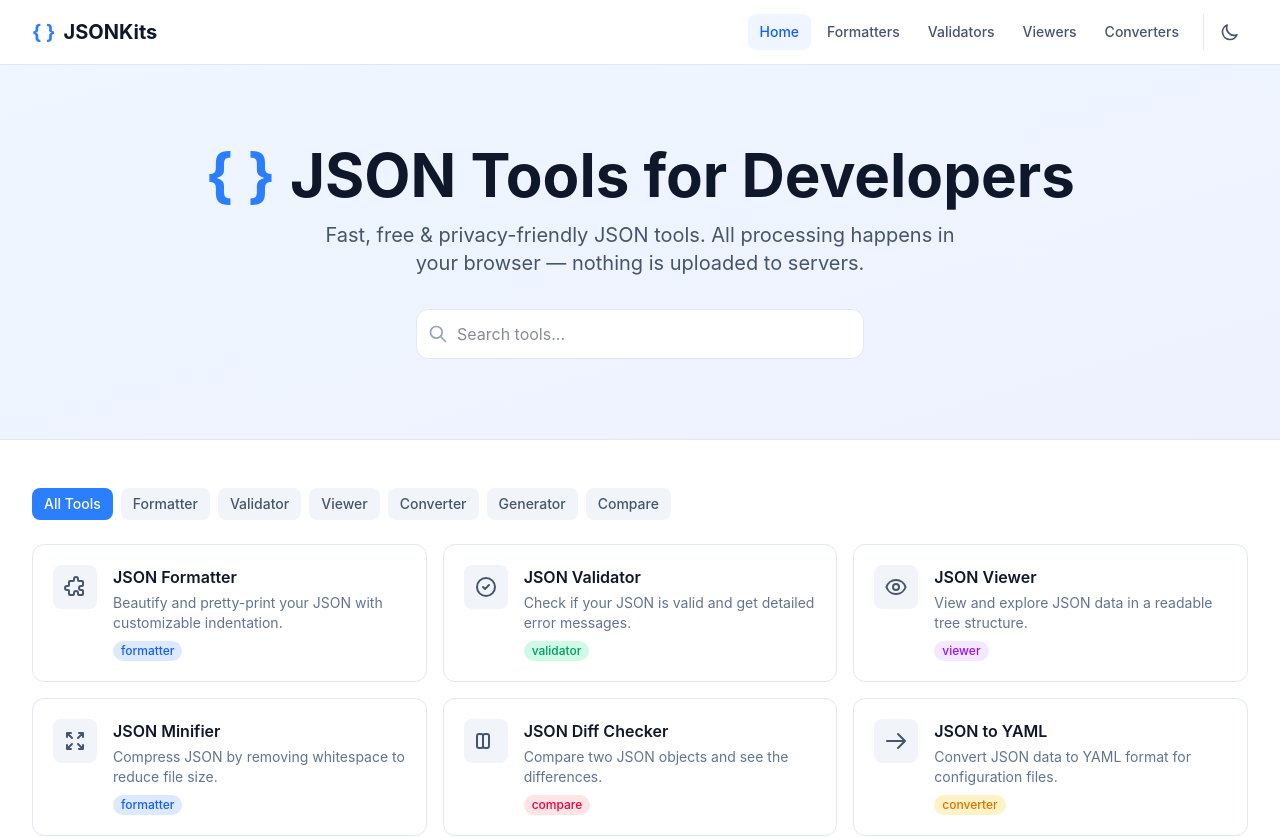
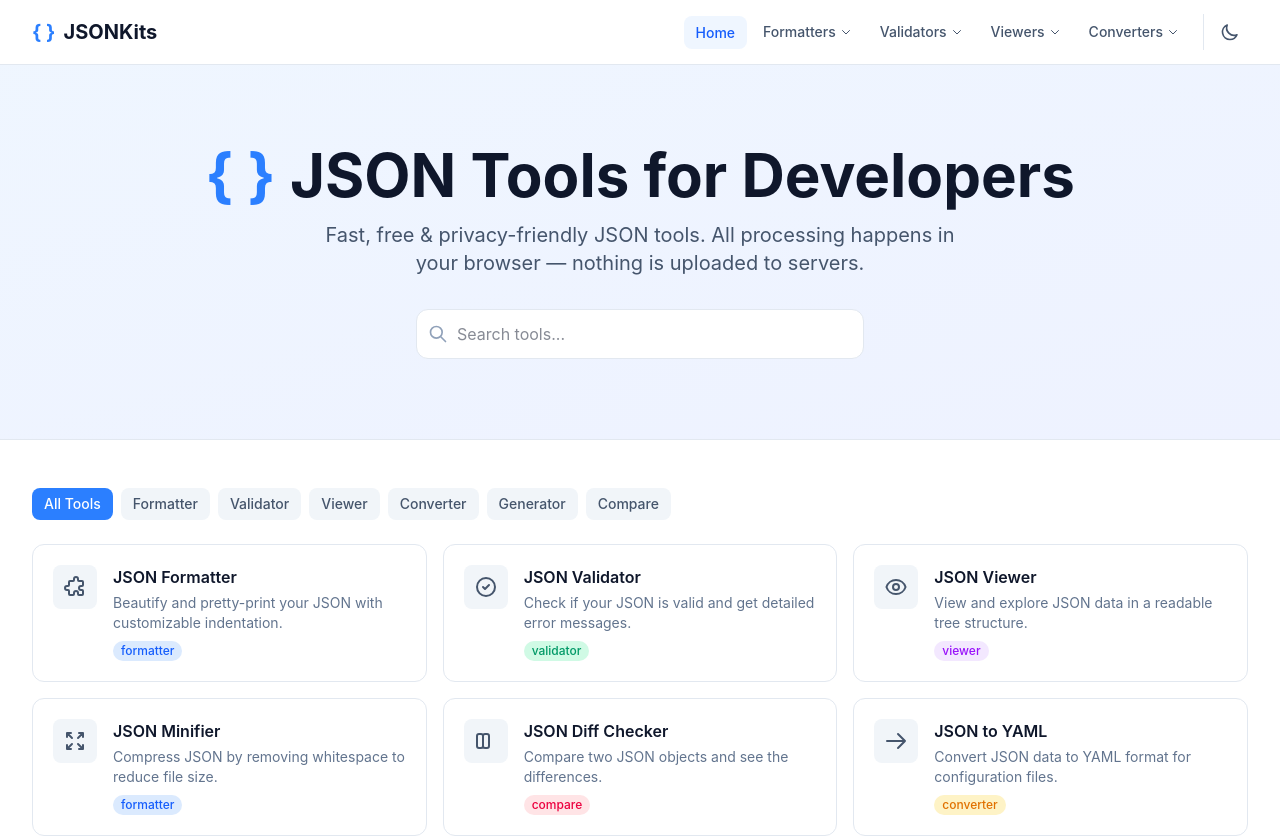
Before and after one commit to xh8khar/jsonkits.net, a Next.js app: page / in a window 1280 px wide. Shown: the top 837 px of the page. Built offline with nearby package versions, Linux system fonts and the light colour scheme.

Commit message:
feat: add dropdown menus to navbar for Formatters, Validators, Viewers, Converters

```diff
--- a/src/components/layout/Navbar.tsx
+++ b/src/components/layout/Navbar.tsx
@@ -1,6 +1,6 @@
 'use client'
 
-import { useState } from 'react'
+import { useState, useRef, useEffect } from 'react'
 import Link from 'next/link'
 import { usePathname } from 'next/navigation'
 import ThemeToggle from './ThemeToggle'
@@ -8,7 +8,24 @@ import { navItems } from '@/lib/navigation'
 
 export default function Navbar() {
   const [menuOpen, setMenuOpen] = useState(false)
+  const [openDropdown, setOpenDropdown] = useState<string | null>(null)
   const pathname = usePathname()
+  const dropdownRef = useRef<HTMLDivElement>(null)
+
+  useEffect(() => {
+    function handleClickOutside(e: MouseEvent) {
+      if (dropdownRef.current && !dropdownRef.current.contains(e.target as Node)) {
+        setOpenDropdown(null)
+      }
+    }
+    document.addEventListener('mousedown', handleClickOutside)
+    return () => document.removeEventListener('mousedown', handleClickOutside)
+  }, [])
+
+  useEffect(() => {
+    setOpenDropdown(null)
+    setMenuOpen(false)
+  }, [pathname])
 
   const isActive = (href: string) => pathname === href || pathname.startsWith(href + '/')
 
@@ -21,10 +38,44 @@ export default function Navbar() {
             JSONKits
           </Link>
 
-          <div className="hidden md:flex items-center gap-1">
+          <div ref={dropdownRef} className="hidden md:flex items-center gap-1">
             {navItems.map(item => (
+              <div key={item.href} className="relative">
+                {item.children ? (
+                  <>
+                    <button
+                      onClick={() => setOpenDropdown(openDropdown === item.label ? null : item.label)}
+                      className={`px-3 py-2 rounded-lg text-sm font-medium transition-colors flex items-center gap-1 ${
+                        isActive(item.href)
+                          ? 'bg-blue-50 dark:bg-blue-900/30 text-blue-600 dark:text-blue-400'
+                          : 'text-slate-600 dark:text-slate-400 hover:bg-slate-100 dark:hover:bg-slate-800'
+                      }`}
+                    >
+                      {item.label}
+                      <svg className={`w-3 h-3 transition-transform ${openDropdown === item.label ? 'rotate-180' : ''}`} fill="none" stroke="currentColor" viewBox="0 0 24 24">
+                        <path strokeLinecap="round" strokeLinejoin="round" strokeWidth={2} d="M19 9l-7 7-7-7" />
+                      </svg>
+                    </button>
+                    {openDropdown === item.label && (
+                      <div className="absolute top-full left-0 mt-1 bg-white dark:bg-slate-900 border border-slate-200 dark:border-slate-700 rounded-lg shadow-xl py-1 min-w-[200px] max-h-[70vh] overflow-y-auto z-50 animate-fade-in">
+                        {item.children.map(child => (
                           <Link
-                key={item.href}
+                            key={child.href}
+                            href={child.href}
+                            className={`block px-4 py-2 text-sm transition-colors ${
+                              pathname === child.href
+                                ? 'bg-blue-50 dark:bg-blue-900/30 text-blue-600 dark:text-blue-400'
+                                : 'text-slate-600 dark:text-slate-400 hover:bg-slate-100 dark:hover:bg-slate-800'
+                            }`}
+                          >
+                            {child.label}
+                          </Link>
+                        ))}
+                      </div>
+                    )}
+                  </>
+                ) : (
+                  <Link
                     href={item.href}
                     className={`px-3 py-2 rounded-lg text-sm font-medium transition-colors ${
                       isActive(item.href)
@@ -34,6 +85,8 @@ export default function Navbar() {
                   >
                     {item.label}
                   </Link>
+                )}
+              </div>
             ))}
             <div className="ml-2 pl-2 border-l border-slate-200 dark:border-slate-700">
               <ThemeToggle />
@@ -43,6 +96,7 @@ export default function Navbar() {
           <button
             onClick={() => setMenuOpen(!menuOpen)}
             className="md:hidden p-2 rounded-lg text-slate-600 dark:text-slate-400 hover:bg-slate-100 dark:hover:bg-slate-800"
+            aria-label="Toggle menu"
           >
             <svg className="w-6 h-6" fill="none" stroke="currentColor" viewBox="0 0 24 24">
               {menuOpen ? (
@@ -56,11 +110,34 @@ export default function Navbar() {
       </div>
 
       {menuOpen && (
-        <div className="md:hidden border-t border-slate-200 dark:border-slate-800 bg-white dark:bg-slate-950 animate-fade-in">
+        <div className="md:hidden border-t border-slate-200 dark:border-slate-800 bg-white dark:bg-slate-950 animate-fade-in max-h-[80vh] overflow-y-auto">
           <div className="px-4 py-3 space-y-1">
             {navItems.map(item => (
+              <div key={item.href}>
+                {item.children ? (
+                  <>
+                    <div className="px-3 py-2 text-sm font-semibold text-slate-500 dark:text-slate-500 uppercase tracking-wider">
+                      {item.label}
+                    </div>
+                    <div className="ml-3 space-y-0.5">
+                      {item.children.map(child => (
                         <Link
-                key={item.href}
+                          key={child.href}
+                          href={child.href}
+                          onClick={() => setMenuOpen(false)}
+                          className={`block px-3 py-1.5 rounded-lg text-sm ${
+                            pathname === child.href
+                              ? 'bg-blue-50 dark:bg-blue-900/30 text-blue-600 dark:text-blue-400'
+                              : 'text-slate-600 dark:text-slate-400 hover:bg-slate-100 dark:hover:bg-slate-800'
+                          }`}
+                        >
+                          {child.label}
+                        </Link>
+                      ))}
+                    </div>
+                  </>
+                ) : (
+                  <Link
                     href={item.href}
                     onClick={() => setMenuOpen(false)}
                     className={`block px-3 py-2 rounded-lg text-sm font-medium ${
@@ -71,6 +148,8 @@ export default function Navbar() {
                   >
                     {item.label}
                   </Link>
+                )}
+              </div>
             ))}
             <div className="pt-2">
               <ThemeToggle />
--- a/src/lib/navigation.ts
+++ b/src/lib/navigation.ts
@@ -2,10 +2,89 @@ import type { NavItem, Tool } from '@/types'
 
 export const navItems: NavItem[] = [
   { label: 'Home', href: '/' },
-  { label: 'Formatters', href: '/json-formatter' },
-  { label: 'Validators', href: '/json-validator' },
-  { label: 'Viewers', href: '/json-viewer' },
-  { label: 'Converters', href: '/json-to-yaml' },
+  {
+    label: 'Formatters',
+    href: '/json-formatter',
+    children: [
+      { label: 'JSON Formatter', href: '/json-formatter' },
+      { label: 'JSON Minifier', href: '/json-minifier' },
+      { label: 'JSON Beautifier', href: '/json-beautifier' },
+      { label: 'JSON Pretty Print', href: '/json-pretty-print' },
+      { label: 'JSON Compact', href: '/json-compact' },
+      { label: 'JSON Indenter', href: '/json-indenter' },
+      { label: 'JSON Sort Keys', href: '/json-sort-keys' },
+      { label: 'JSON Sort Arrays', href: '/json-sort-arrays' },
+      { label: 'JSON Normalize', href: '/json-normalize' },
+      { label: 'JSON Custom Stringify', href: '/json-custom-stringify' },
+      { label: 'JSON to Inline', href: '/json-to-inline' },
+      { label: 'JSON Expand', href: '/json-expand' },
+      { label: 'JSON Collapse', href: '/json-collapse' },
+      { label: 'JSON Case Converter', href: '/json-case-converter' },
+      { label: 'JSON Date Formatter', href: '/json-date-formatter' },
+      { label: 'JSON Number Converter', href: '/json-number-converter' },
+      { label: 'JSON to ANSI', href: '/json-to-ansi' },
+    ],
+  },
+  {
+    label: 'Validators',
+    href: '/json-validator',
+    children: [
+      { label: 'JSON Validator', href: '/json-validator' },
+      { label: 'JSON Syntax Checker', href: '/json-syntax-checker' },
+      { label: 'JSON Linter', href: '/json-linter' },
+      { label: 'JSON Schema Validator', href: '/json-schema-validator' },
+      { label: 'JSON Repair', href: '/json-repair' },
+      { label: 'JSON Fixer', href: '/json-fixer' },
+      { label: 'Invalid JSON Repair', href: '/invalid-json-repair' },
+      { label: 'JSON Patch Validator', href: '/json-patch-validator' },
+      { label: 'JWT Decoder', href: '/jwt-decoder' },
+      { label: 'JWT Validator', href: '/jwt-validator' },
+      { label: 'Validate Uploaded JSON', href: '/validate-uploaded-json' },
+      { label: 'JSON Hash Generator', href: '/json-hash' },
+    ],
+  },
+  {
+    label: 'Viewers',
+    href: '/json-viewer',
+    children: [
+      { label: 'JSON Viewer', href: '/json-viewer' },
+      { label: 'JSON Tree Viewer', href: '/json-tree-viewer' },
+      { label: 'JSON Explorer', href: '/json-explorer' },
+      { label: 'JSON File Viewer', href: '/json-file-viewer' },
+      { label: 'JSON Clipboard Viewer', href: '/json-clipboard-viewer' },
+      { label: 'JSON URL Viewer', href: '/json-url-viewer' },
+      { label: 'Fetch JSON from URL', href: '/fetch-json-from-url' },
+      { label: 'API JSON Viewer', href: '/api-json-viewer' },
+      { label: 'JSON Live Preview', href: '/json-live-preview' },
+      { label: 'JSON Search', href: '/json-search' },
+    ],
+  },
+  {
+    label: 'Converters',
+    href: '/json-to-yaml',
+    children: [
+      { label: 'JSON to YAML', href: '/json-to-yaml' },
+      { label: 'YAML to JSON', href: '/yaml-to-json' },
+      { label: 'JSON to CSV', href: '/json-to-csv' },
+      { label: 'CSV to JSON', href: '/csv-to-json' },
+      { label: 'JSON to XML', href: '/json-to-xml' },
+      { label: 'XML to JSON', href: '/xml-to-json' },
+      { label: 'JSON to TOML', href: '/json-to-toml' },
+      { label: 'TOML to JSON', href: '/toml-to-json' },
+      { label: 'JSON to INI', href: '/json-to-ini' },
+      { label: 'INI to JSON', href: '/ini-to-json' },
+      { label: 'JSON to Properties', href: '/json-to-properties' },
+      { label: 'Properties to JSON', href: '/properties-to-json' },
+      { label: 'JSON to TSV', href: '/json-to-tsv' },
+      { label: 'TSV to JSON', href: '/tsv-to-json' },
+      { label: 'JSON to HTML Table', href: '/json-to-html-table' },
+      { label: 'HTML Table to JSON', href: '/html-table-to-json' },
+      { label: 'JSON to Markdown Table', href: '/json-to-markdown-table' },
+      { label: 'Markdown Table to JSON', href: '/markdown-table-to-json' },
+      { label: 'JSON to Plain Text', href: '/json-to-plain-text' },
+      { label: 'Plain Text to JSON', href: '/plain-text-to-json' },
+    ],
+  },
 ]
 
 export const tools: Tool[] = [
```
Lines whose indentation alone changed are shown as unchanged.
